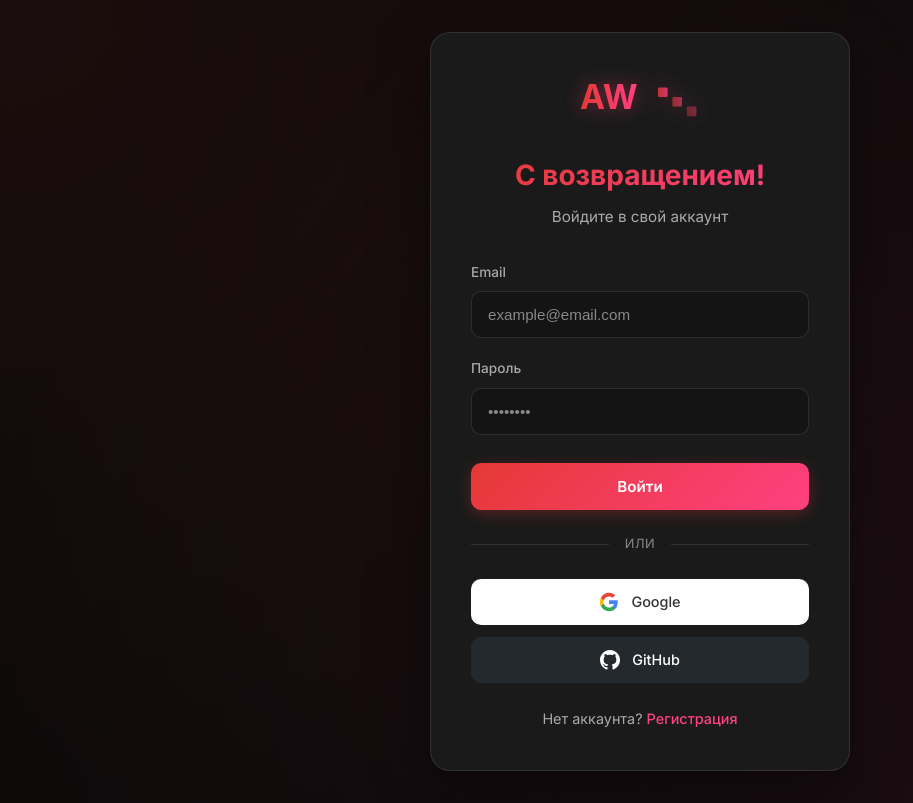
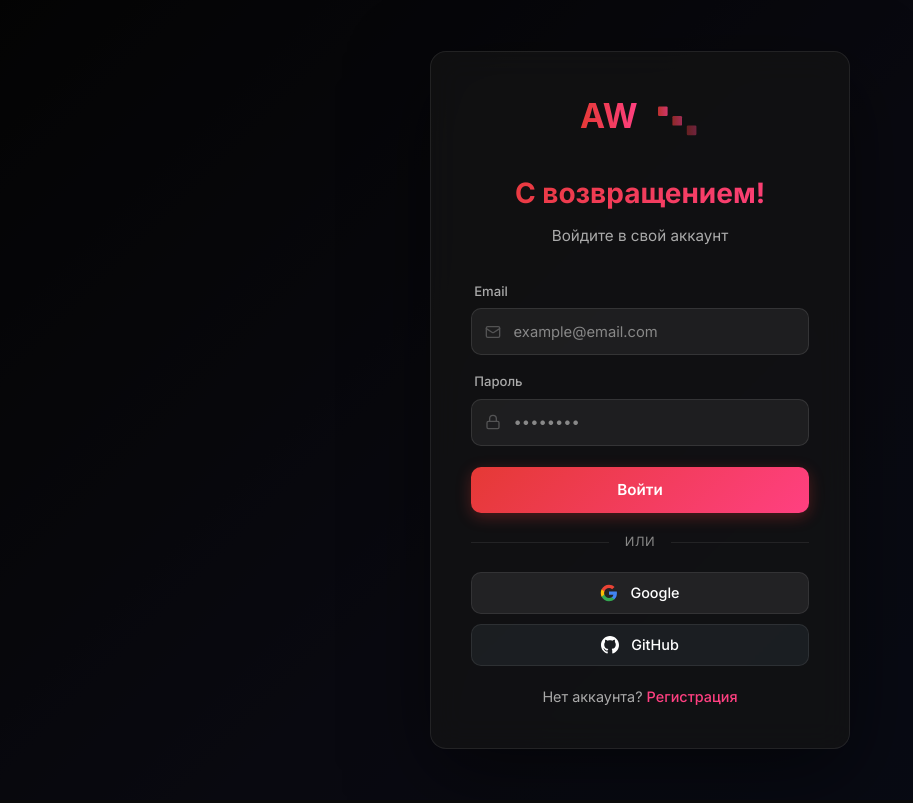
Before and after one commit to JeySerYT/AniWave-by-OpenCode, a React (Vite) app: page /login in a window 1280 px wide. Shown: the whole page, without its empty margins (0-913 px from the left). Built offline with nearby package versions, Linux system fonts and the light colour scheme; no server answers.

Commit message:
feat: video bg, glassmorphism auth, input icons

```diff
--- /dev/null
+++ b/src/components/VideoBackground.jsx
@@ -0,0 +1,53 @@
+import { useState, useEffect } from 'react';
+import { anilibriaApi } from '../api/anilibria';
+
+const VideoBackground = () => {
+  const [videoUrl, setVideoUrl] = useState(null);
+
+  useEffect(() => {
+    let cancelled = false;
+
+    const load = async () => {
+      try {
+        const r = await anilibriaApi.getTitleRandom(20);
+        const titles = r?.data || [];
+        const withVideo = titles.find(t => t.episodes?.length > 0);
+        if (!withVideo) return;
+
+        const full = await anilibriaApi.getReleaseById(withVideo.id);
+        if (cancelled) return;
+
+        const ep = full?.episodes?.[0];
+        if (!ep) return;
+
+        const url = ep.hls_720 || ep.hls_1080 || ep.hls_480;
+        if (url) setVideoUrl(url);
+      } catch {
+        /* fail silently — gradient fallback */
+      }
+    };
+
+    load();
+    return () => { cancelled = true; };
+  }, []);
+
+  return (
+    <div className="auth-video-bg">
+      {videoUrl ? (
+        <video
+          key={videoUrl}
+          autoPlay
+          muted
+          loop
+          playsInline
+          src={videoUrl}
+        />
+      ) : (
+        <div className="auth-video-fallback" />
+      )}
+      <div className="auth-video-overlay" />
+    </div>
+  );
+};
+
+export default VideoBackground;
--- a/src/pages/Auth.css
+++ b/src/pages/Auth.css
@@ -4,26 +4,32 @@
   align-items: center;
   justify-content: center;
   padding: 2rem;
-  background: var(--bg-primary);
   position: relative;
   overflow: hidden;
 }
 
-.auth-page::before {
-  content: '';
-  position: absolute;
-  top: -50%;
-  left: -50%;
-  width: 200%;
-  height: 200%;
-  background: radial-gradient(circle at 30% 30%, rgba(229, 57, 53, 0.08) 0%, transparent 50%),
-              radial-gradient(circle at 70% 70%, rgba(255, 64, 129, 0.08) 0%, transparent 50%);
-  animation: authBgPulse 15s ease-in-out infinite;
+.auth-video-bg {
+  position: fixed;
+  inset: 0;
+  z-index: 0;
 }
 
-@keyframes authBgPulse {
-  0%, 100% { transform: translate(0, 0); }
-  50% { transform: translate(-5%, -5%); }
+.auth-video-bg video {
+  width: 100%;
+  height: 100%;
+  object-fit: cover;
+}
+
+.auth-video-fallback {
+  width: 100%;
+  height: 100%;
+  background: linear-gradient(135deg, #0a0a0a, #1a1a2e, #16213e);
+}
+
+.auth-video-overlay {
+  position: absolute;
+  inset: 0;
+  background: rgba(0, 0, 0, 0.65);
 }
 
 .auth-container {
@@ -34,11 +40,13 @@
 }
 
 .auth-card {
-  background: var(--bg-card);
-  border: 1px solid var(--border-subtle);
-  border-radius: 20px;
+  background: rgba(20, 20, 20, 0.7);
+  backdrop-filter: blur(16px);
+  -webkit-backdrop-filter: blur(16px);
+  border: 1px solid rgba(255, 255, 255, 0.08);
+  border-radius: 16px;
   padding: 2.5rem;
-  box-shadow: 0 20px 60px rgba(0, 0, 0, 0.4);
+  box-shadow: 0 24px 80px rgba(0, 0, 0, 0.5);
 }
 
 .auth-header {
@@ -49,7 +57,6 @@
 .auth-logo {
   display: inline-block;
   margin-bottom: 1.5rem;
-  animation: logoGlow 3s ease-in-out infinite;
 }
 
 .auth-logo img {
@@ -74,35 +81,54 @@
 .auth-form {
   display: flex;
   flex-direction: column;
-  gap: 1.25rem;
+  gap: 1rem;
 }
 
 .form-group {
   display: flex;
   flex-direction: column;
-  gap: 0.5rem;
+  gap: 0.4rem;
 }
 
 .form-group label {
-  font-size: 0.85rem;
+  font-size: 0.82rem;
   font-weight: 500;
   color: var(--text-secondary);
+  margin-left: 0.2rem;
+}
+
+.input-wrap {
+  position: relative;
+}
+
+.input-wrap .input-icon {
+  position: absolute;
+  left: 0.85rem;
+  top: 50%;
+  transform: translateY(-50%);
+  color: var(--text-muted);
+  pointer-events: none;
+  opacity: 0.5;
 }
 
 .form-group input {
-  padding: 0.875rem 1rem;
-  background: var(--bg-secondary);
+  width: 100%;
+  padding: 0.85rem 1rem 0.85rem 2.6rem;
+  background: rgba(255, 255, 255, 0.06);
   border: 1px solid rgba(255, 255, 255, 0.1);
   border-radius: 10px;
   color: var(--text-primary);
-  font-size: 0.95rem;
+  font-size: 0.92rem;
   transition: all 0.3s ease;
+  box-sizing: border-box;
+  font-family: inherit;
 }
 
 .form-group input:focus {
   outline: none;
-  border-color: var(--accent-red);
-  box-shadow: 0 0 0 3px rgba(229, 57, 53, 0.15);
+  border-color: rgba(255, 64, 129, 0.5);
+  box-shadow: 0 0 0 3px rgba(255, 64, 129, 0.08);
+  background: rgba(255, 255, 255, 0.08);
 }
 
 .form-group input::placeholder {
@@ -184,14 +210,15 @@
 }
 
 .auth-btn {
-  padding: 0.875rem 1.5rem;
+  padding: 0.85rem 1.5rem;
   border-radius: 10px;
   font-size: 0.95rem;
   font-weight: 600;
   cursor: pointer;
   transition: all 0.3s ease;
   border: none;
-  margin-top: 0.5rem;
+  margin-top: 0.3rem;
+  font-family: inherit;
 }
 
 .auth-btn.primary {
@@ -202,17 +229,19 @@
 
 .auth-btn.primary:hover {
   box-shadow: 0 6px 20px rgba(229, 57, 53, 0.4);
+  transform: translateY(-1px);
 }
 
 .auth-btn.primary:disabled {
   opacity: 0.6;
   cursor: not-allowed;
+  transform: none;
 }
 
 .auth-divider {
   display: flex;
   align-items: center;
-  margin: 1.5rem 0;
+  margin: 1.2rem 0;
   gap: 1rem;
 }
 
@@ -221,7 +250,7 @@
   content: '';
   flex: 1;
   height: 1px;
-  background: rgba(255, 255, 255, 0.1);
+  background: rgba(255, 255, 255, 0.08);
 }
 
 .auth-divider span {
@@ -234,7 +263,7 @@
 .oauth-buttons {
   display: flex;
   flex-direction: column;
-  gap: 0.75rem;
+  gap: 0.6rem;
 }
 
 .oauth-btn {
@@ -242,44 +271,45 @@
   align-items: center;
   justify-content: center;
   gap: 0.75rem;
-  padding: 0.75rem 1rem;
+  padding: 0.7rem 1rem;
   border-radius: 10px;
   font-size: 0.9rem;
   font-weight: 500;
   cursor: pointer;
   transition: all 0.3s ease;
-  border: 1px solid rgba(255, 255, 255, 0.1);
+  border: 1px solid rgba(255, 255, 255, 0.08);
   background: rgba(255, 255, 255, 0.05);
   color: var(--text-primary);
+  font-family: inherit;
 }
 
 .oauth-btn:hover {
   background: rgba(255, 255, 255, 0.1);
-  border-color: rgba(255, 255, 255, 0.2);
+  border-color: rgba(255, 255, 255, 0.15);
 }
 
 .oauth-btn.google {
-  background: white;
-  color: #333;
+  background: rgba(255, 255, 255, 0.08);
+  color: var(--text-primary);
 }
 
 .oauth-btn.google:hover {
-  background: #f5f5f5;
+  background: rgba(255, 255, 255, 0.14);
 }
 
 .oauth-btn.github {
-  background: #24292e;
-  border-color: #24292e;
-  color: white;
+  background: rgba(36, 41, 46, 0.6);
+  border-color: rgba(255, 255, 255, 0.08);
+  color: var(--text-primary);
 }
 
 .oauth-btn.github:hover {
-  background: #2f363d;
+  background: rgba(36, 41, 46, 0.8);
 }
 
 .auth-switch {
   text-align: center;
-  margin-top: 1.5rem;
+  margin-top: 1.2rem;
   color: var(--text-secondary);
   font-size: 0.9rem;
 }
--- a/src/pages/Login.jsx
+++ b/src/pages/Login.jsx
@@ -1,9 +1,11 @@
 import { useState } from 'react';
 import { Link, useNavigate } from 'react-router-dom';
 import { motion } from 'framer-motion';
+import { Mail, Lock } from 'lucide-react';
 import { useAuth } from '../context/AuthContext';
 import { useLanguage } from '../context/LanguageContext';
 import Logo from '../assets/logo.svg';
+import VideoBackground from '../components/VideoBackground';
 const API_URL = import.meta.env.VITE_API_URL || 'http://localhost:8081';
 import './Auth.css';
 
@@ -46,6 +48,7 @@ function Login() {
 
   return (
     <div className="auth-page">
+      <VideoBackground />
       <div className="auth-container">
         <motion.div
           className="auth-card"
@@ -66,6 +69,8 @@ function Login() {
 
             <div className="form-group">
               <label>Email</label>
+              <div className="input-wrap">
+                <Mail size={16} className="input-icon" />
                 <input
                   type="email"
                   value={email}
@@ -74,9 +79,12 @@ function Login() {
                   required
                 />
               </div>
+            </div>
 
             <div className="form-group">
               <label>{t('password')}</label>
+              <div className="input-wrap">
+                <Lock size={16} className="input-icon" />
                 <input
                   type="password"
                   value={password}
@@ -84,6 +92,7 @@ function Login() {
                   placeholder="••••••••"
                   required
                 />
+              </div>
             </div>
 
             <motion.button
@@ -109,7 +118,7 @@ function Login() {
               whileHover={{ scale: 1.02 }}
               whileTap={{ scale: 0.98 }}
             >
-              <svg viewBox="0 0 24 24" width="20" height="20">
+              <svg viewBox="0 0 24 24" width="18" height="18">
                 <path fill="#4285F4" d="M22.56 12.25c0-.78-.07-1.53-.2-2.25H12v4.26h5.92c-.26 1.37-1.04 2.53-2.21 3.31v2.77h3.57c2.08-1.92 3.28-4.74 3.28-8.09z"/>
                 <path fill="#34A853" d="M12 23c2.97 0 5.46-.98 7.28-2.66l-3.57-2.77c-.98.66-2.23 1.06-3.71 1.06-2.86 0-5.29-1.93-6.16-4.53H2.18v2.84C3.99 20.53 7.7 23 12 23z"/>
                 <path fill="#FBBC05" d="M5.84 14.09c-.22-.66-.35-1.36-.35-2.09s.13-1.43.35-2.09V7.07H2.18C1.43 8.55 1 10.22 1 12s.43 3.45 1.18 4.93l2.85-2.22.81-.62z"/>
@@ -124,7 +133,7 @@ function Login() {
               whileHover={{ scale: 1.02 }}
               whileTap={{ scale: 0.98 }}
             >
-              <svg viewBox="0 0 24 24" width="20" height="20" fill="currentColor">
+              <svg viewBox="0 0 24 24" width="18" height="18" fill="currentColor">
                 <path d="M12 0c-6.626 0-12 5.373-12 12 0 5.302 3.438 9.8 8.207 11.387.599.111.793-.261.793-.577v-2.234c-3.338.726-4.033-1.416-4.033-1.416-.546-1.387-1.333-1.756-1.333-1.756-1.089-.745.083-.729.083-.729 1.205.084 1.839 1.237 1.839 1.237 1.07 1.834 2.807 1.304 3.492.997.107-.775.418-1.305.762-1.604-2.665-.305-5.467-1.334-5.467-5.931 0-1.311.469-2.381 1.236-3.221-.124-.303-.535-1.524.117-3.176 0 0 1.008-.322 3.301 1.23.957-.266 1.983-.399 3.003-.404 1.02.005 2.047.138 3.006.404 2.291-1.552 3.297-1.23 3.297-1.23.653 1.653.242 2.874.118 3.176.77.84 1.235 1.911 1.235 3.221 0 4.609-2.807 5.624-5.479 5.921.43.372.823 1.102.823 2.222v3.293c0 .319.192.694.801.576 4.765-1.589 8.199-6.086 8.199-11.386 0-6.627-5.373-12-12-12z"/>
               </svg>
               GitHub
```
Also changed, not shown: src/pages/Register.jsx (+14 -2 lines). Lines whose indentation alone changed are shown as unchanged.
